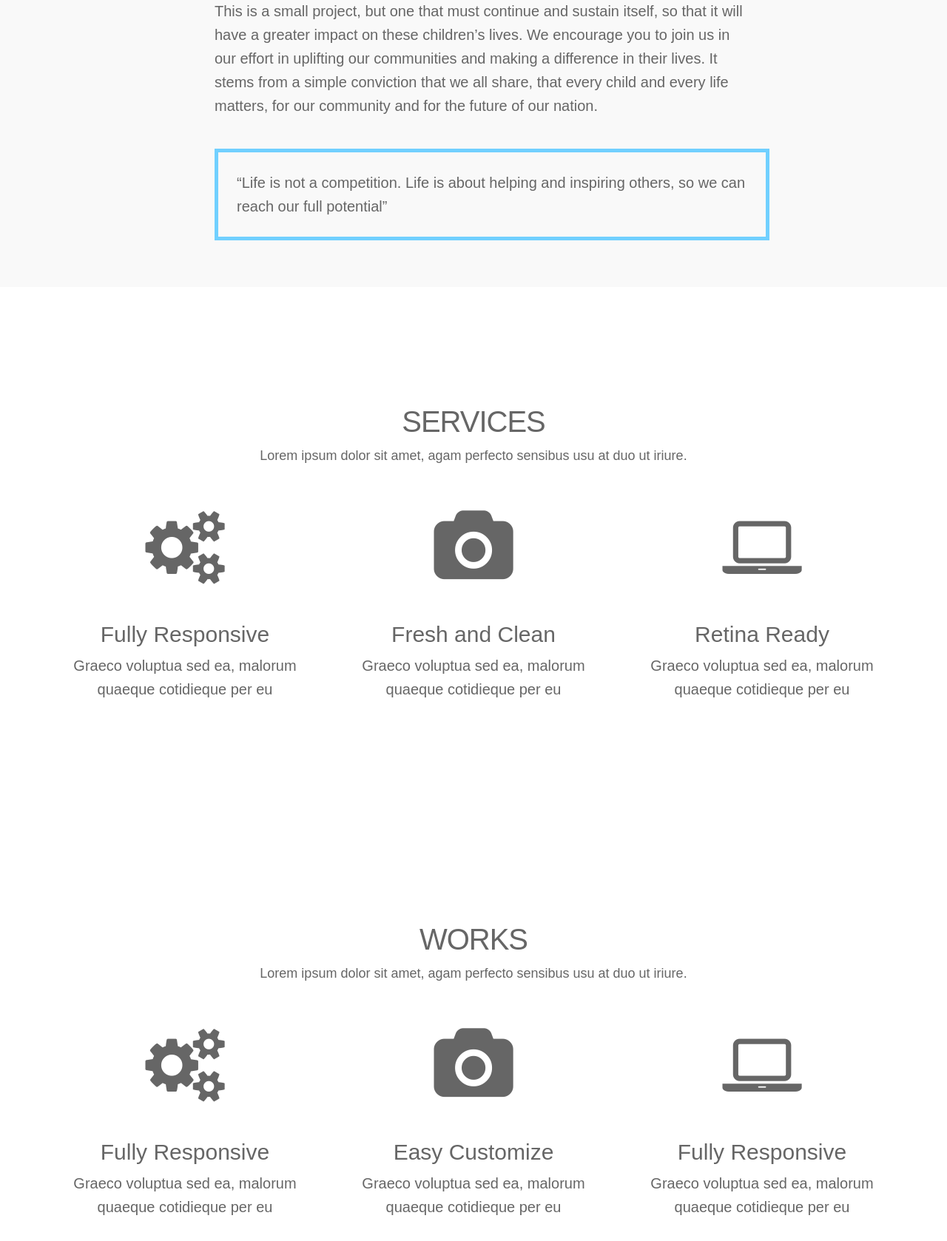
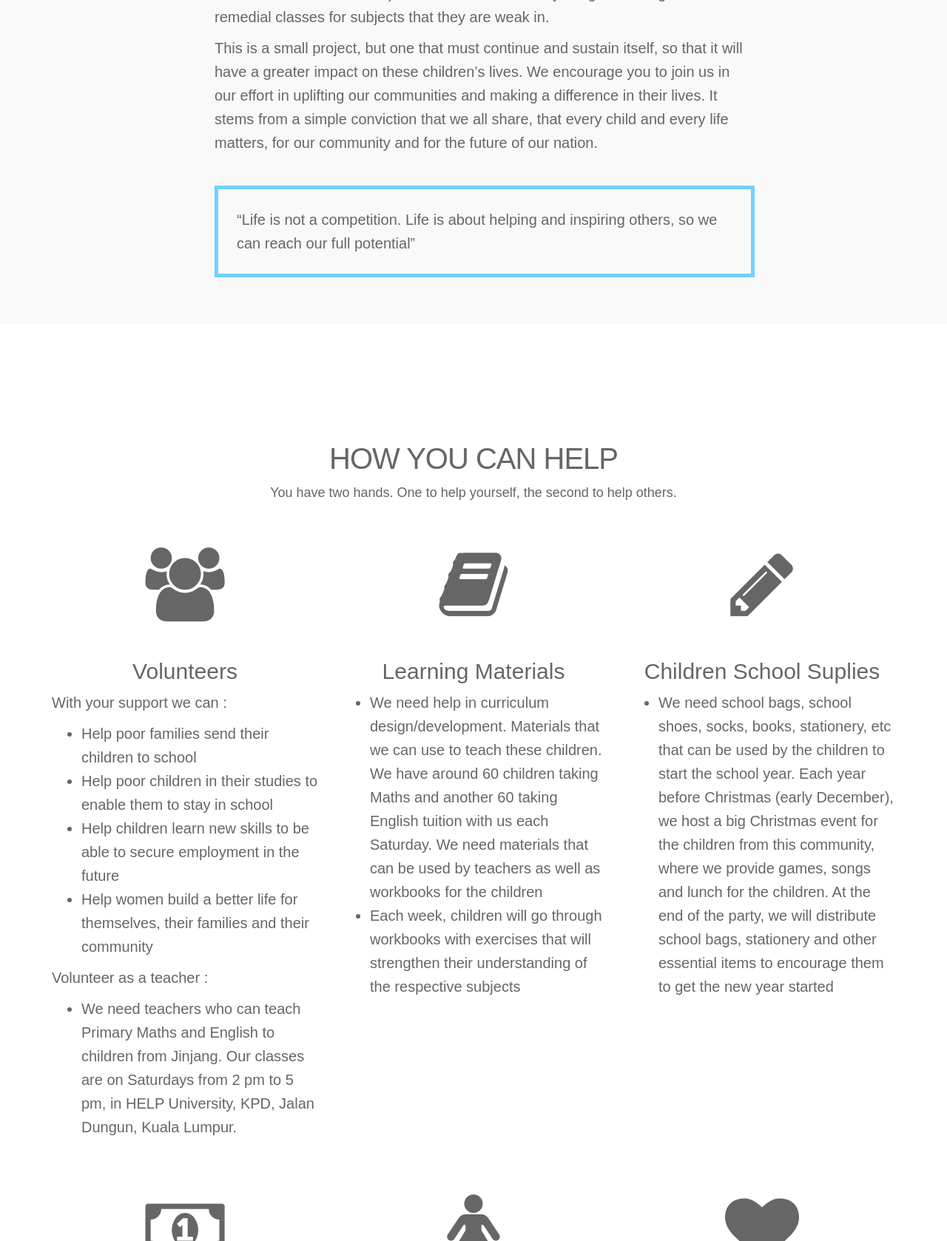
Before and after one commit to Daenise/BIT216, a PHP site: page / in a window 1280 px wide. Shown: the part 4822-6500 px from the top of the page at 74% size. Run offline with PHP 8.4, Linux system fonts and the light colour scheme; some libraries are stand-ins or nearby versions; some web fonts are replaced.

Commit message:
whatYouCanHelpSection

```diff
--- a/css/style.css
+++ b/css/style.css
@@ -119,7 +119,7 @@ body {
 }
 
 .quotes{
-  width:750px;
+  width:auto;
   border: 5px solid #71D0FF;
   padding: 25px;
   margin: auto;
@@ -127,16 +127,67 @@ body {
 
 /* --- services --- */
 #services {
-	text-align:center;
 	background-color:#ffffff;
 }
 
-/* --- works --- */
-#works {
+.donationBtn {
+  border-radius: 12px;
+  background-color: #F97044;
+  color: #ffffff;
+  text-align: center;
+  padding: 15px 32px;
+  font-size: 20px;
+  text-decoration: none;
+}
+
+.donationBtn a {
+  color: #ffffff;
+}
+
+.donationBtn:hover {
+  background-color: #ffffff;
+  color: #F97044;
+  border-color: #F97044;
+  text-decoration: none;
+}
+
+.donationBtn:hover a{
+  text-decoration: none;
+  color: #F97044;
+}
+
+.postBtn {
+  border-radius: 12px;
+  background-color: #4CAF50;
+  color: #ffffff;
+  text-align: center;
+  padding: 15px 32px;
+  font-size: 20px;
+  text-decoration: none;
+}
+
+.postBtn a{
+  color: #ffffff;
+}
+
+.postBtn:hover {
+  background-color: #ffffff;
+  color: #4CAF50;
+  border-color: #4CAF50;
+  text-decoration: none;
+}
+
+.postBtn:hover a{
+  text-decoration: none;
+  color: #4CAF50;
+}
+
+/* --- donations --- */
+#donations {
 	padding-top:60px;
 	text-align:center;
 	padding-bottom:30px;
-	background-color:#fff;
+	background-color:#f9f9f9;
 }
 
 /* ===========================
@@ -173,7 +224,12 @@ body {
 
 .service-icon {
 	margin-bottom:50px;
+  text-align: center;
 
+}
+
+.iconTitle{
+  text-align: center;
 }
 
 .service-icon:hover {
--- a/index.html
+++ b/index.html
@@ -43,9 +43,9 @@
                 <ul class="nav navbar-nav navbar-right">
                   <li class="active"><a href="#home">Home</a></li>
                   <li><a href="#about">About Us</a></li>
-                  <li><a href="#services">Services</a></li>
-                  <li><a href="#works">Jobs</a></li>
-                  <li><a href="#">Donation</a></li>
+                  <li><a href="#services">How Can You Help</a></li>
+                  <li><a href="#donations">Donation</a></li>
+                  <li><a href="#events">Past Events</a></li>
                   <li><a href="#contact">Locations</a></li>
                 </ul>
               </div>
@@ -213,16 +213,16 @@
       </section>
       <!-- /Section: about -->
 
-      <!-- Section: services -->
+      <!-- Section: how can you help -->
       <section id="services" class="home-section color-dark bg-white">
         <div class="container marginbot-50">
           <div class="row">
             <div class="col-lg-8 col-lg-offset-2">
               <div class="wow flipInY" data-wow-offset="0" data-wow-delay="0.1s">
                 <div class="section-heading text-center">
-                  <h2 class="h-bold">Services</h2>
+                  <h2 class="h-bold">How You Can Help</h2>
                   <div class="divider-header"></div>
-                  <p>Lorem ipsum dolor sit amet, agam perfecto sensibus usu at duo ut iriure.</p>
+                  <p>You have two hands. One to help yourself, the second to help others. </p>
                 </div>
               </div>
             </div>
@@ -234,85 +234,120 @@
             <div class="col-md-4">
               <div class="wow flipInY" data-wow-offset="0" data-wow-delay="0.8s">
                 <div class="service-icon">
-                  <span class="fa fa-cogs fa-5x"></span>
+                  <span class="fa fa-group fa-5x"></span>
                 </div>
-                <h2>Fully Responsive</h2>
-                <p>Graeco voluptua sed ea, malorum quaeque cotidieque per eu</p>
+                <h2 class="iconTitle">Volunteers</h2>
+                <p>With your support we can :
+                  <ul>
+                    <li> Help poor families send their children to school </li>
+                    <li> Help poor children in their studies to enable them to stay in school </li>
+                    <li> Help children learn new skills to be able to secure employment in the future </li>
+                    <li> Help women build a better life for themselves, their families and their community </li>
+                  </ul>
+                </p>
+                <p> Volunteer as a teacher : </p>
+                <ul>
+                  <li> We need teachers who can teach Primary Maths and English to children from Jinjang. Our classes are on Saturdays from 2 pm to 5 pm, in HELP University, KPD,  Jalan Dungun, Kuala Lumpur. </li>
+               </ul>
               </div>
             </div>
+
             <div class="col-md-4">
-              <div class="wow flipInY" data-wow-offset="0" data-wow-delay="1.2s">
+              <div class="wow flipInY" data-wow-offset="0" data-wow-delay="0.8s">
                 <div class="service-icon">
-                  <span class="fa fa-camera fa-5x"></span>
+                  <span class="fa fa-book fa-5x"></span>
                 </div>
-                <h2>Fresh and Clean</h2>
-                <p>Graeco voluptua sed ea, malorum quaeque cotidieque per eu</p>
+                <h2 class="iconTitle">Learning Materials</h2>
+                  <ul>
+                    <li> We need help in curriculum design/development. Materials that we can use to teach these children. We have around 60 children taking Maths and another 60 taking English tuition with us each Saturday. We need materials that can be used by teachers as well as workbooks for the children </li>
+                    <li> Each week, children will go through workbooks with exercises that will strengthen their understanding of the respective subjects </li>
+                  </ul>
               </div>
             </div>
+
             <div class="col-md-4">
-              <div class="wow flipInY" data-wow-offset="0" data-wow-delay="1.6s">
+              <div class="wow flipInY" data-wow-offset="0" data-wow-delay="0.8s">
                 <div class="service-icon">
-                  <span class="fa fa-laptop fa-5x"></span>
+                  <span class="fa fa-pencil fa-5x"></span>
                 </div>
-                <h2>Retina Ready</h2>
-                <p>Graeco voluptua sed ea, malorum quaeque cotidieque per eu</p>
+                <h2 class="iconTitle">Children School Suplies</h2>
+                  <ul>
+                    <li> We need school bags, school shoes, socks, books, stationery, etc that can be used by the children to start the school year. Each year before Christmas (early December), we host a big Christmas event for the children from this community, where we provide games, songs and lunch for the children. At the end of the party, we will distribute school bags, stationery and other essential items to encourage them to get the new year started </li>
+                  </ul>
               </div>
             </div>
-          </div>
-        </div>
+          </div><br><br>
+
+            <div class="row">
+              <div class="col-md-4">
+                <div class="wow flipInY" data-wow-offset="0" data-wow-delay="0.8s">
+                  <div class="service-icon">
+                    <span class="fa fa-money fa-5x"></span>
+                  </div>
+                  <h2 class="iconTitle">Sponsor a Child</h2>
+                  <p>How the child sponsorship works :
+                    <ul>
+                      <li> Contact us to find out the details of needy children </li>
+                      <li> Choose a child to sponsor </li>
+                      <li> Sponsor at least RM150 per month which will cover the cost of school bus, daily lunch allowance and compulsory school fees </li>
+                      <li> Alternately, your sponsorship can be pooled with other sponsors to support a child </li>
+                      <li> By sponsoring a child, you get to see the impact your sponsorship has on the child and on the community</li>
+                    </ul>
+                  </p>
+                </div>
+              </div>
+
+              <div class="col-md-4">
+                <div class="wow flipInY" data-wow-offset="0" data-wow-delay="0.8s">
+                  <div class="service-icon">
+                    <span class="fa fa-female fa-5x"></span>
+                  </div>
+                  <h2 class="iconTitle">E-Business</h2>
+                    <ul>
+                      <li> Empowering mothers out of poverty. In some communities like Jinjang, the girls will be the target of vices, especially if they are not able to find jobs to help sustain their families. In families with many children, the mothers struggle with finding jobs, as they still have very young children who need to be taken care of, at home. Unable to leave the home or join the work force, they remain destitute and helpless. When you empower a woman, she can become a catalyst for positive change, whose success can benefit the family and even her community. Help them by providing a work opportunity today.
+                      </li>
+                    </ul>
+                    <button type="button" class="postBtn btn btn-block"><a href=#> Post a Job! </a></button>
+                </div>
+              </div>
+
+              <div class="col-md-4">
+                <div class="wow flipInY" data-wow-offset="0" data-wow-delay="0.8s">
+                  <div class="service-icon">
+                    <span class="fa fa-heart fa-5x"></span>
+                  </div>
+                  <h2 class="iconTitle">Donation</h2>
+                    <ul>
+                      <li> Any donation no matter how small will be deeply appreciated and is much needed. </li>
+                      <li>Giving is not just about making a donation, it's about making a difference. </li>
+                    </ul>
+                    <button type="button" class="donationBtn btn btn-block"><a href=#donations> Make a Donation Now! </a></button>
+                  </div>
+                </div>
+              </div>
+            </div>
       </section>
-      <!-- Section: services -->
+      <!-- Section: how can you help -->
 
-      <!-- Section: works -->
-      <section id="works">
+      <!-- Section: donations -->
+      <section id="donations">
         <div class="container marginbot-50">
           <div class="row">
             <div class="col-lg-8 col-lg-offset-2">
               <div class="wow flipInY" data-wow-offset="0" data-wow-delay="0.1s">
                 <div class="section-heading text-center">
-                  <h2 class="h-bold">Works</h2>
+                  <h2 class="h-bold"> Donation </h2>
                   <div class="divider-header"></div>
-                  <p>Lorem ipsum dolor sit amet, agam perfecto sensibus usu at duo ut iriure.</p>
+
                 </div>
               </div>
             </div>
           </div>
         </div>
 
-        <div class="container">
-          <div class="row">
-            <div class="col-md-4">
-              <div class="wow flipInY" data-wow-offset="0" data-wow-delay="0.8s">
-                <div class="service-icon">
-                  <span class="fa fa-cogs fa-5x"></span>
-                </div>
-                <h2>Fully Responsive</h2>
-                <p>Graeco voluptua sed ea, malorum quaeque cotidieque per eu</p>
-              </div>
-            </div>
-            <div class="col-md-4">
-              <div class="wow flipInY" data-wow-offset="0" data-wow-delay="1.2s">
-                <div class="service-icon">
-                  <span class="fa fa-camera fa-5x"></span>
-                </div>
-                <h2>Easy Customize</h2>
-                <p>Graeco voluptua sed ea, malorum quaeque cotidieque per eu</p>
-              </div>
-            </div>
-            <div class="col-md-4">
-              <div class="wow flipInY" data-wow-offset="0" data-wow-delay="1.6s">
-                <div class="service-icon">
-                  <span class="fa fa-laptop fa-5x"></span>
-                </div>
-                <h2>Fully Responsive</h2>
-                <p>Graeco voluptua sed ea, malorum quaeque cotidieque per eu</p>
-              </div>
-            </div>
-          </div>
-        </div>
 
       </section>
-      <!-- Section: services -->
+      <!-- Section: donations -->
 
 
       <div id="contact">
```
Also changed, not shown: 1 other file.
